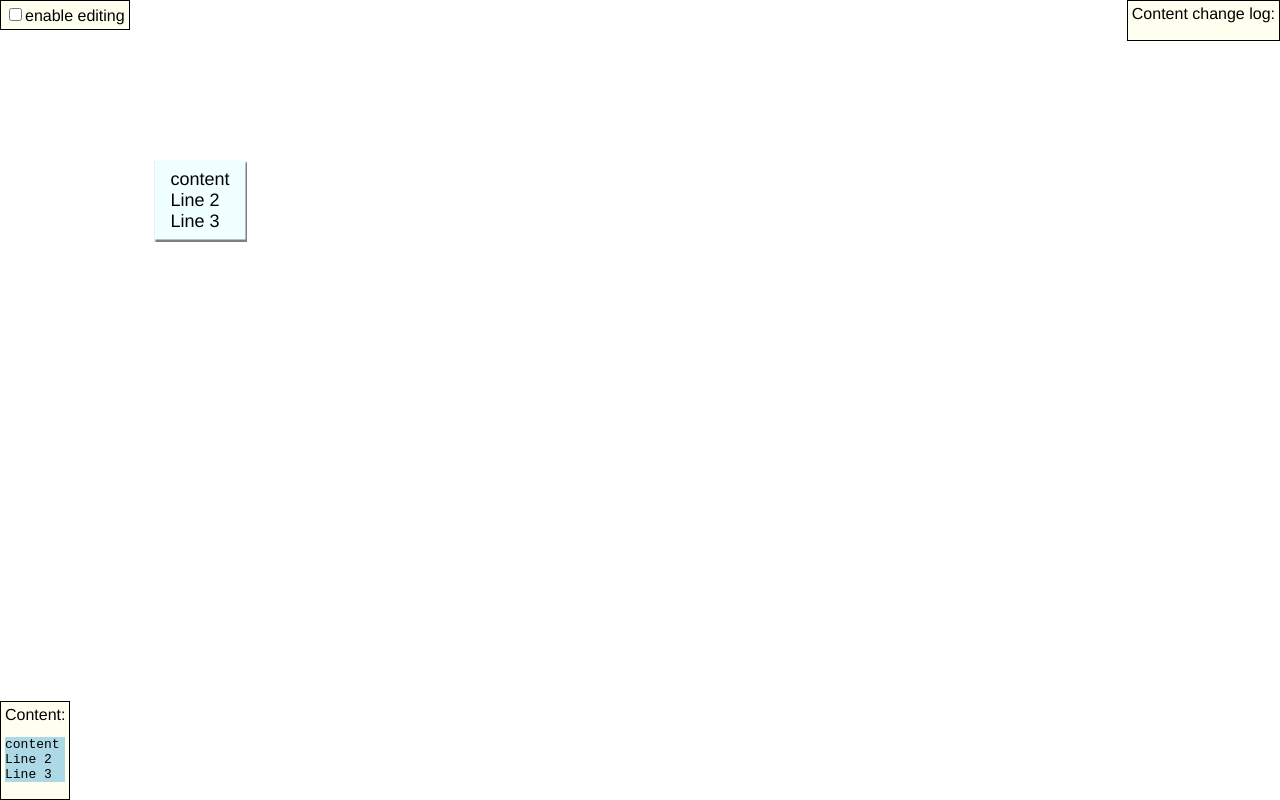
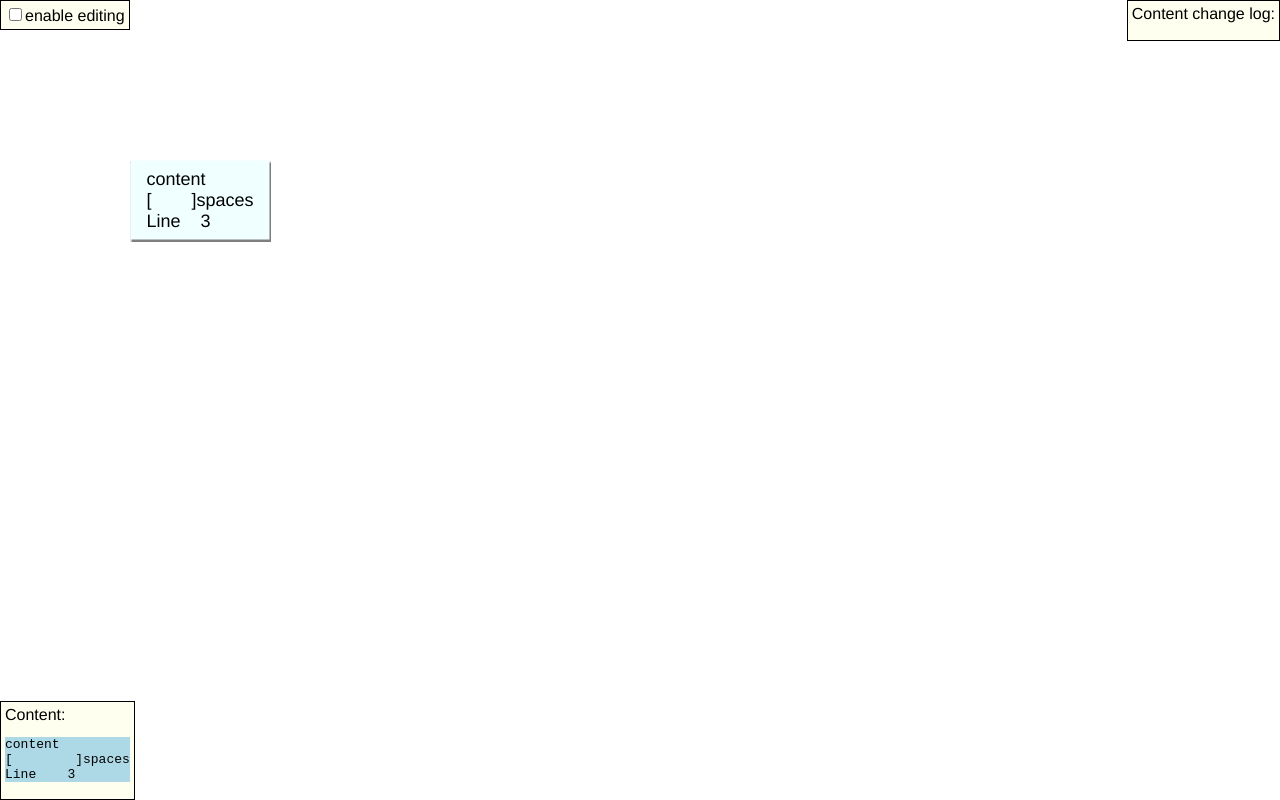
Before and after one commit to Cansn0w/angular2-content-editable, an Angular app: page / in a window 1280 px wide. Built offline with nearby package versions, Linux system fonts and the light colour scheme.

Commit message:
fix styling

```diff
--- a/src/app/app.component.html
+++ b/src/app/app.component.html
@@ -1,6 +1,6 @@
-<div class="control panel">
-  <input type="checkbox" [(ngModel)]="isEnabled" id="allowEdit"/>
-  <label for="allowEdit">enable editing</label>
+<div class="log panel">
+  <div>Content change log: </div>
+  <pre>{{getChangeLog()}}</pre>
 </div>
 
 <div class="monitor panel">
@@ -8,9 +8,9 @@
   <pre>{{content}}</pre>
 </div>
 
-<div class="log panel">
-  <div>Content change log: </div>
-  <pre>{{getChangeLog()}}</pre>
+<div class="control panel">
+  <input type="checkbox" [(ngModel)]="isEnabled" id="allowEdit"/>
+  <label for="allowEdit">enable editing</label>
 </div>
 
 <div class="outer">
--- a/src/app/app.component.ts
+++ b/src/app/app.component.ts
@@ -12,7 +12,7 @@ export class AppComponent {
 
   isEnabled = false;
 
-  content = 'content\nLine 2\nLine 3';
+  content = 'content\n[        ]spaces\nLine    3';
 
   changeLog: string[] = [];
 
@@ -34,7 +34,7 @@ export class AppComponent {
   }
 
   onFocusout() {
-    // this.isEnabled = false;
+    this.isEnabled = false;
   }
 
   onDblclick() {
--- a/src/app/content-editable/content-editable.component.css
+++ b/src/app/content-editable/content-editable.component.css
@@ -1,5 +1,6 @@
 :host {
     display: block;
+    white-space: nowrap;
 }
 
 .editor {
@@ -9,8 +10,12 @@
     resize: none;
     outline: none;
     border: none;
-    white-space: nowrap;
+    white-space: pre;
     overflow: hidden;
     font: inherit;
     background: inherit;
 }
+
+span {
+    white-space: pre;
+}
--- a/src/app/content-editable/content-editable.component.html
+++ b/src/app/content-editable/content-editable.component.html
@@ -7,7 +7,7 @@
 <ng-template #content>
   <ng-template ngFor let-snippet [ngForOf]="viewModel">
     <ng-container [ngSwitch]="snippet.type">
-      <ng-template [ngSwitchCase]="snippetType.Text">{{snippet.content}}</ng-template>
+      <ng-template [ngSwitchCase]="snippetType.Text"><span>{{snippet.content}}</span></ng-template>
       <ng-template [ngSwitchCase]="snippetType.LineBreak"><br></ng-template>
       <ng-template [ngSwitchCase]="snippetType.Space">&nbsp;</ng-template>
     </ng-container>
```
